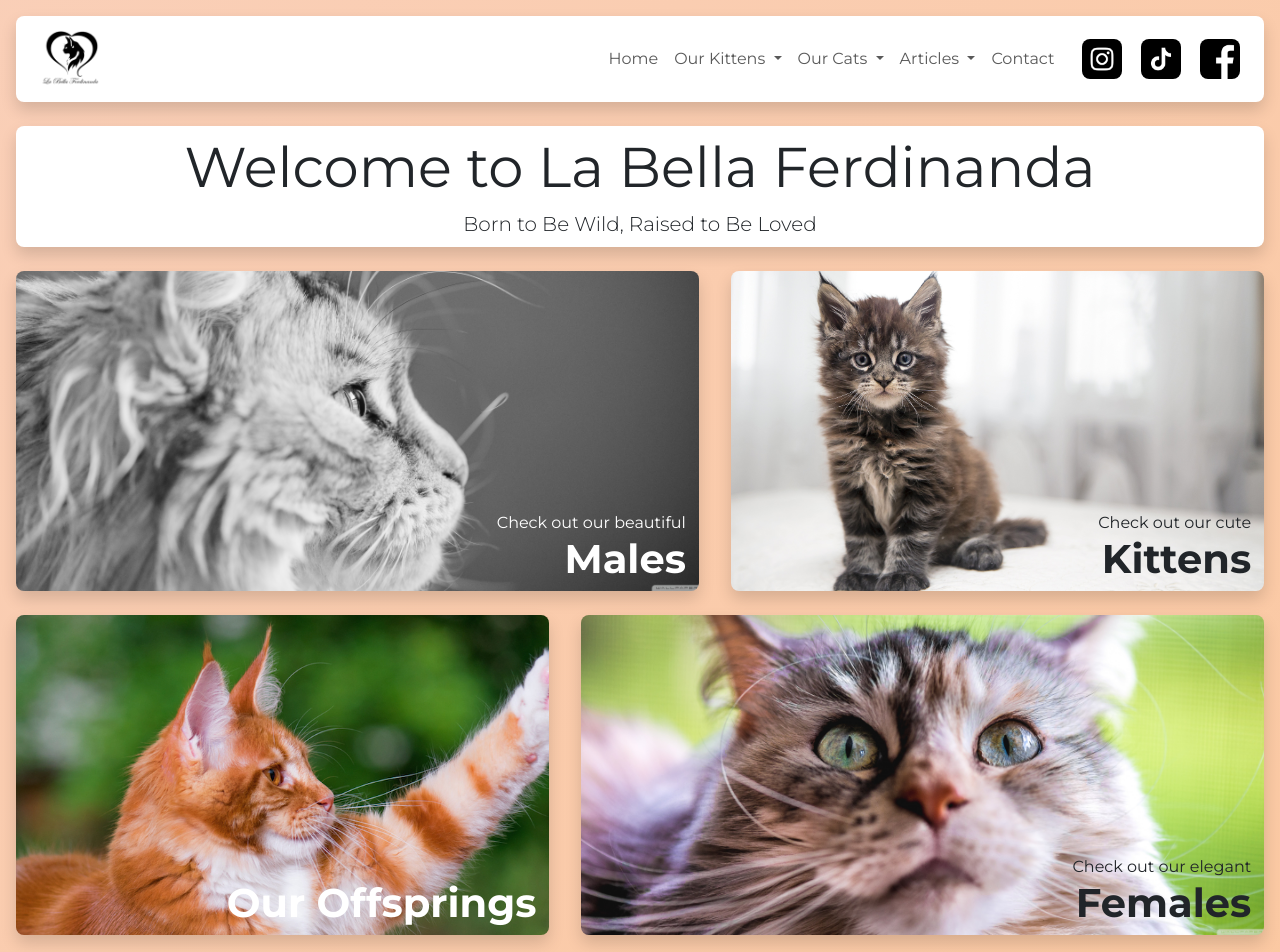
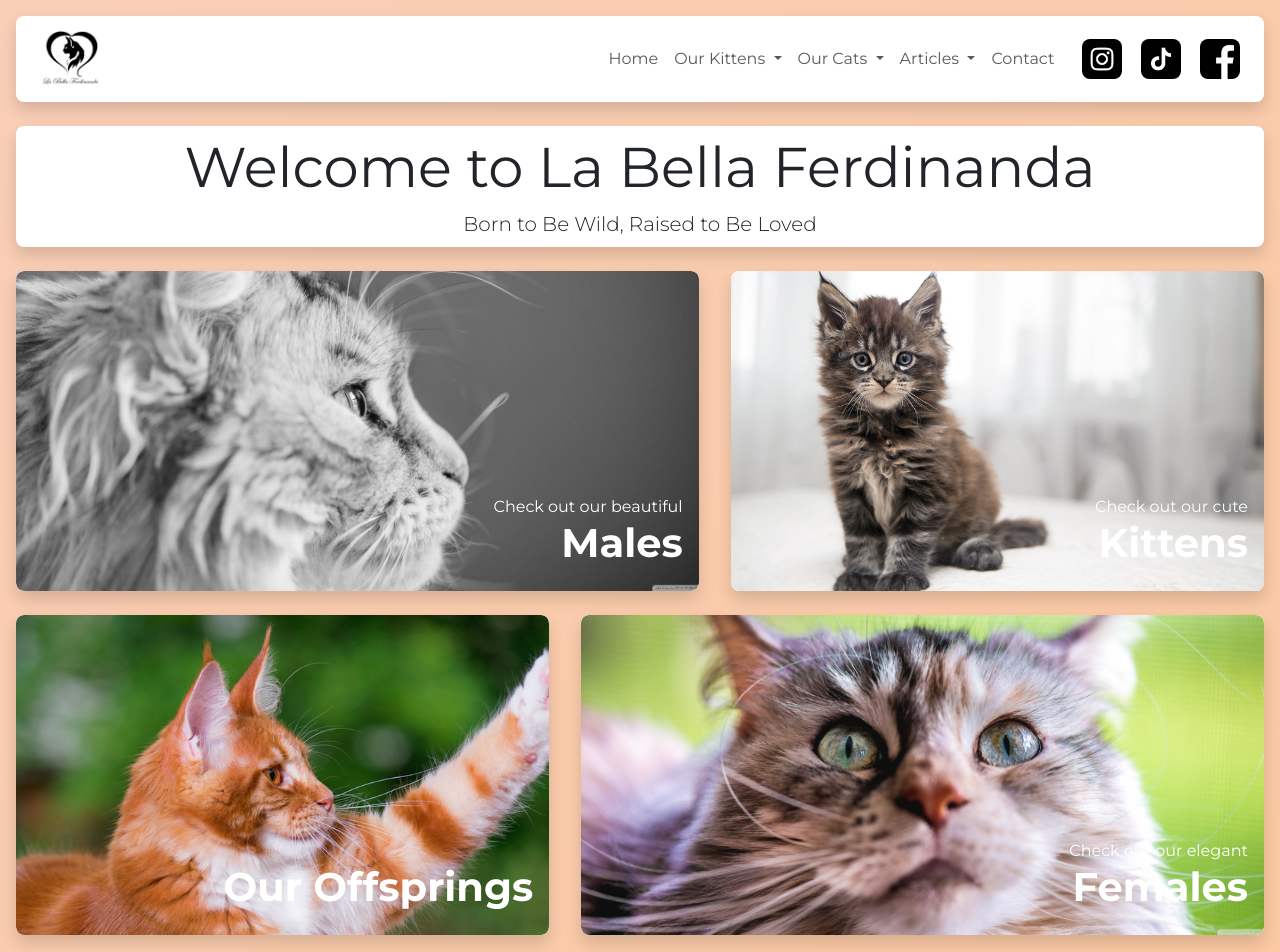
Before and after one commit to XCroatoanX/la_bella_ferdinanda, an Angular app in the folder frontend/: page / in a window 1280 px wide. Shown: the top 952 px of the page. Built offline with nearby package versions, Linux system fonts and the light colour scheme.

Commit message:
Reworked Home page

```diff
--- a/frontend/src/app/home/home.component.html
+++ b/frontend/src/app/home/home.component.html
@@ -9,50 +9,36 @@
   <p class="lead text-center">Born to Be Wild, Raised to Be Loved</p>
 </div>
 <div class="row my-4 justify-content-center mx-0">
-        <div
-            class="col bg-white rounded-3 shadow p-0 mx-3"
-            id="males"
-            style="
-                background-image: url(&quot;assets/img/dummyAboutImage1.jpg&quot;);
-            "
-            [routerLink]="['']"
-        >
+  <div [routerLink]="['']" class="col bg-white rounded-3 shadow p-0 mx-3" id="males">
+    <img alt="Check out our beautiful males" class="rounded-3 cat-img" src="assets/img/dummyAboutImage1.jpg"/>
+    <div class="text-overlay">
       <p class="cat-categories light">Check out our beautiful</p>
       <h1 class="cat-categories light"><strong>Males</strong></h1>
     </div>
-        <div
-            class="col-5 bg-white rounded-3 p-0 shadow mx-3"
-            id="kittens"
-            style="
-                background-image: url(&quot;assets/img/maine-coon-kitten-brown.jpg&quot;);
-            "
-            [routerLink]="['']"
-        >
+  </div>
+  <div [routerLink]="['']" class="col-5 bg-white rounded-3 p-0 shadow mx-3" id="kittens">
+    <img alt="Check out our cute kittens" class="rounded-3 cat-img" src="assets/img/maine-coon-kitten-brown.jpg"/>
+    <div class="text-overlay">
       <p class="cat-categories">Check out our cute</p>
       <h1 class="cat-categories"><strong>Kittens</strong></h1>
     </div>
   </div>
+</div>
 <div class="row my-4 justify-content-center mx-0">
-        <div
-            class="col-5 bg-white rounded-3 shadow p-0 mx-3"
-            id="offsprings"
-            style="background-image: url(&quot;assets/img/maine-coon.jpg&quot;)"
-            [routerLink]="['']"
-        >
+  <div [routerLink]="['']" class="col-5 bg-white rounded-3 shadow p-0 mx-3" id="offsprings">
+    <img alt="Check out our offsprings" class="rounded-3 cat-img" src="assets/img/maine-coon.jpg"/>
+    <div class="text-overlay">
       <h1 class="cat-categories light">
         <strong>Our Offsprings</strong>
       </h1>
     </div>
-        <div
-            class="col bg-white rounded-3 shadow p-0 mx-3"
-            id="females"
-            style="
-                background-image: url(&quot;assets/img/dummyAboutImage2.jpg&quot;);
-            "
-            [routerLink]="['']"
-        >
+  </div>
+  <div [routerLink]="['']" class="col bg-white rounded-3 shadow p-0 mx-3" id="females">
+    <img alt="Check out our Females" class="rounded-3 cat-img" src="assets/img/dummyAboutImage2.jpg"/>
+    <div class="text-overlay">
       <p class="cat-categories">Check out our elegant</p>
       <h1 class="cat-categories"><strong>Females</strong></h1>
+    </div>
   </div>
 </div>
 <div class="mx-3 pb-3 rounded-3">
--- a/frontend/src/app/home/home.component.scss
+++ b/frontend/src/app/home/home.component.scss
@@ -19,13 +19,13 @@ body {
 
 @keyframes gradient {
   0% {
-        background-position: 0% 50%;
+    background-position: 0 50%;
   }
   50% {
     background-position: 100% 50%;
   }
   100% {
-        background-position: 0% 50%;
+    background-position: 0 50%;
   }
 }
 
@@ -35,13 +35,13 @@ body {
   flex-direction: column;
   justify-content: flex-end;
   align-items: flex-end;
-    transition:
-        transform 0.2s,
-        filter 0.2s,
+  transition: transform 0.2s,
   box-shadow 0.2s;
   height: 20rem;
   background-size: cover;
   background-position: center;
+  overflow: hidden;
+  position: relative;
 }
 
 p {
@@ -49,25 +49,31 @@ p {
   margin-bottom: 0;
 }
 
-.cat-categories {
-    margin-right: 1vw;
-    &.light {
-        color: white;
-    }
-}
-
 .col:hover,
 .col-5:hover {
   transform: scale(1.03);
-    filter: brightness(0.8);
-    box-shadow: 0px 8px 20px rgba(0, 0, 0, 0.5);
+
+  box-shadow: 0 8px 20px rgba(0, 0, 0, 0.5);
   cursor: pointer;
 }
 
-a {
-    cursor: pointer;
+.text-overlay {
+  position: absolute;
+  bottom: 0;
+  right: 0;
+  padding: 1rem;
+  color: white;
+  text-align: right;
+  box-sizing: border-box;
 }
 
-.cat-categories {
-    filter: none;
+img {
+  width: 100%;
+  height: 100%;
+  object-fit: cover;
+  transition: filter 0.2s;
 }
+
+img:hover {
+  filter: brightness(0.6) blur(1px)
+}
```
Also changed, not shown: frontend/src/app/home/home.component.ts (+7 -5 lines). Lines whose indentation alone changed are shown as unchanged.
